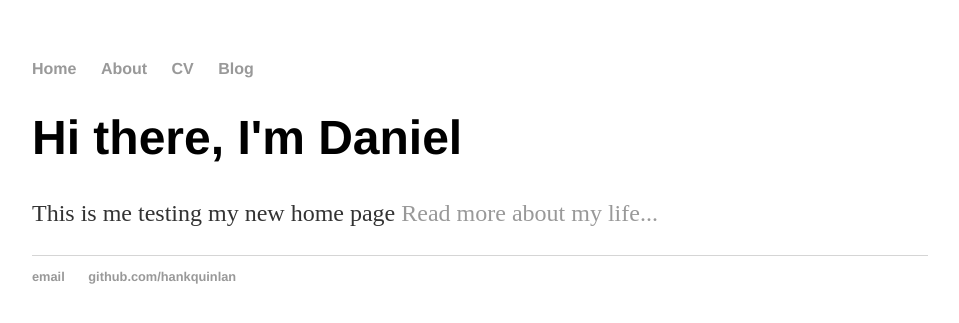
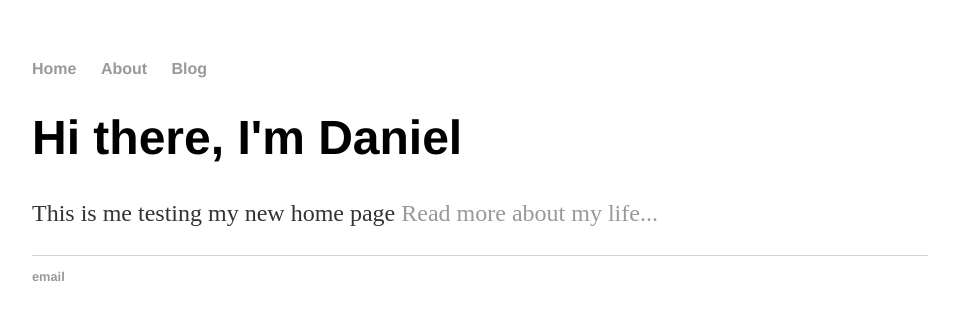
Before and after one commit to DanielmmFrank/Danielmmfrank.github.io, a Jekyll site: the page built from index.html, in a window 1280 px wide. Shown: the top 323 px of the page, without its empty margins (160-1119 px from the left). Built offline with Jekyll 4.4.1, drawn with Linux system fonts in a browser that asks for light colours.

Commit message:
Update default.html

```diff
--- a/_layouts/default.html
+++ b/_layouts/default.html
@@ -10,7 +10,6 @@
 	    		<ul>
 	        		<li><a href="/">Home</a></li>
 		        	<li><a href="/about">About</a></li>
-	        		<li><a href="/cv">CV</a></li>
 	        		<li><a href="/blog">Blog</a></li>
 	    		</ul>
 			</nav>
@@ -21,8 +20,7 @@
 			</div><!-- /.container -->
 			<footer>
 	    		<ul>
-	        		<li><a href="mailto:hankquinlanhub@gmail.com">email</a></li>
-	        		<li><a href="https://github.com/hankquinlan">github.com/hankquinlan</a></li>
+	        		<li><a href="mailto:daniel.mm.frank@gmail.com">email</a></li>
 				</ul>
 			</footer>
 		</body>
```
